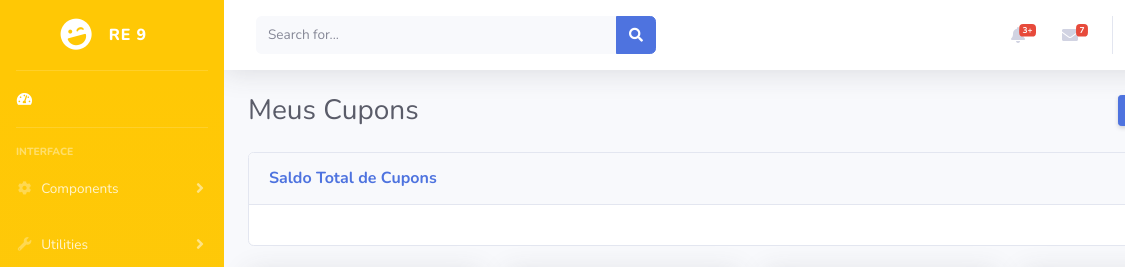
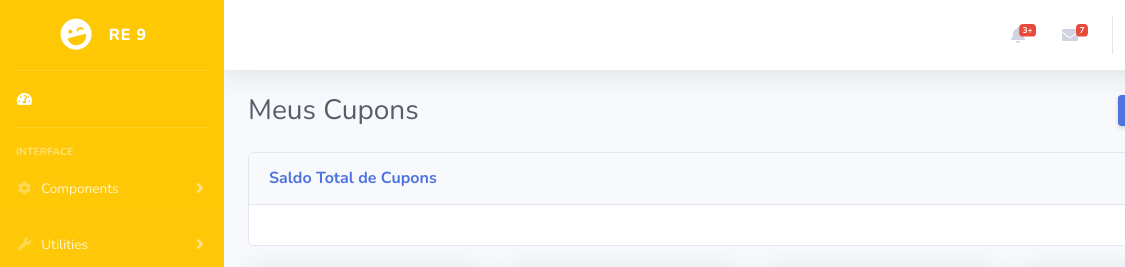
Before and after one commit to ritaalamino/hackreal, a website with bundled scripts: page index.html in a window 1280 px wide. Shown: the top 267 px of the page, 0-1125 px from the left. Built offline with nearby package versions, Linux system fonts and the light colour scheme.

Commit message:
campoprocura

```diff
--- a/index.html
+++ b/index.html
@@ -156,12 +156,12 @@
           <!-- Topbar Search -->
           <form class="d-none d-sm-inline-block form-inline mr-auto ml-md-3 my-2 my-md-0 mw-100 navbar-search">
             <div class="input-group">
-              <input type="text" class="form-control bg-light border-0 small" placeholder="Search for..." aria-label="Search" aria-describedby="basic-addon2">
-              <div class="input-group-append">
+              <!--<input type="text" class="form-control bg-light border-0 small" placeholder="Search for..." aria-label="Search" aria-describedby="basic-addon2">
+              <!--<div class="input-group-append">
                 <button class="btn btn-primary" type="button">
                   <i class="fas fa-search fa-sm"></i>
                 </button>
-              </div>
+              </div>-->
             </div>
           </form>
 
```
